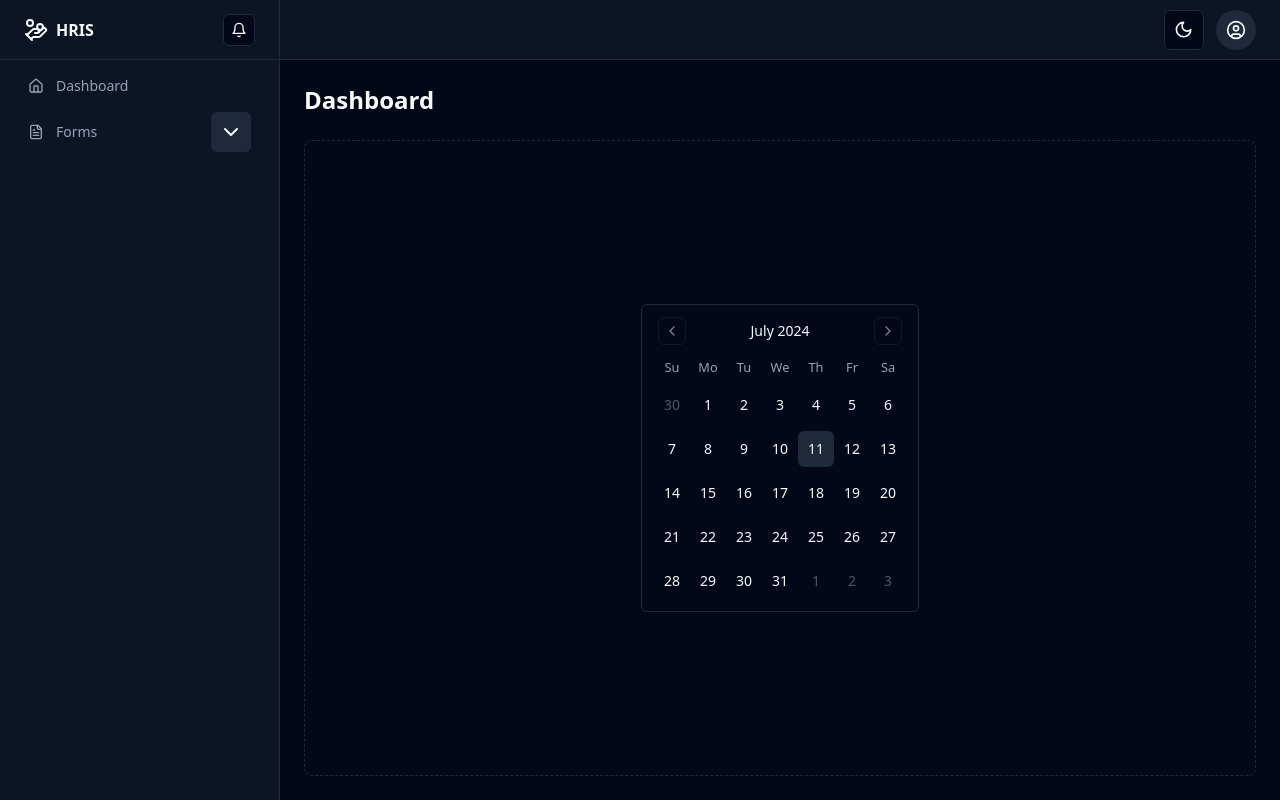
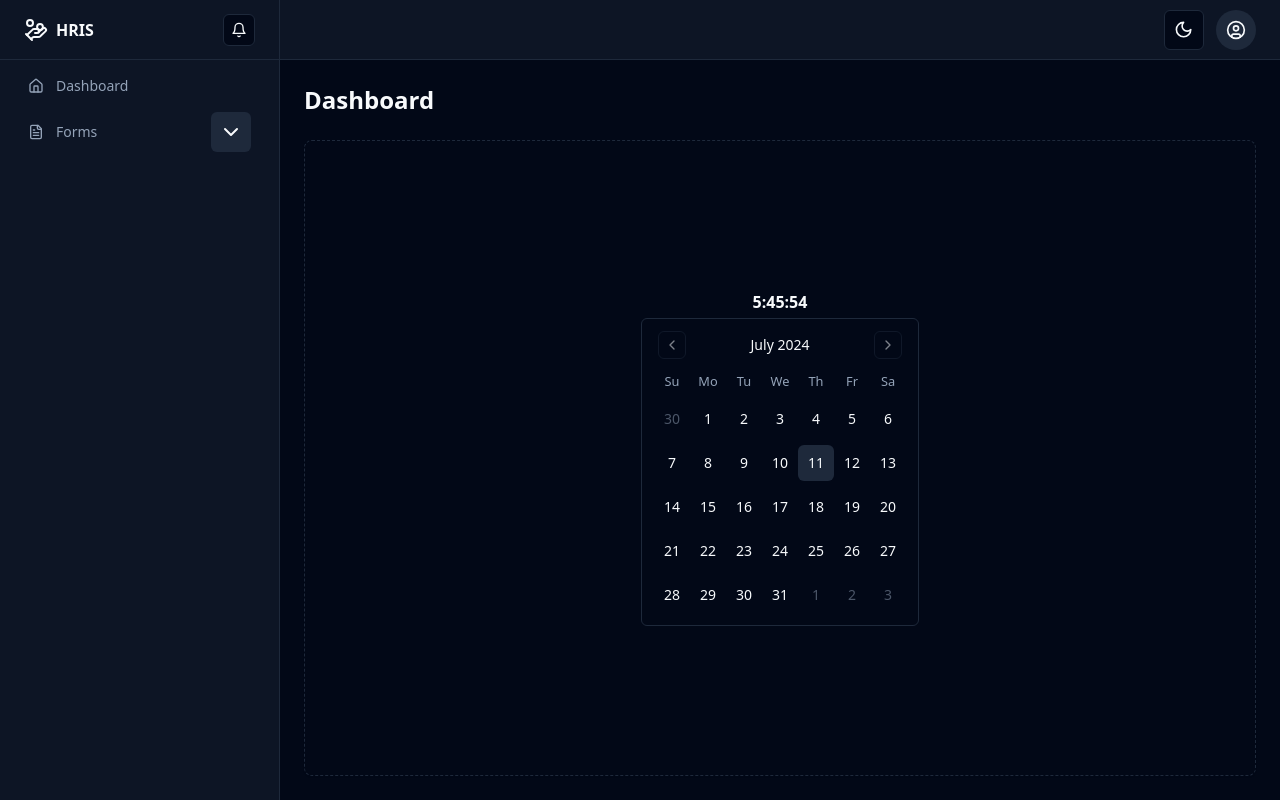
Before and after one commit to ErvinBanate/HRIS-frontend-, a React (Vite) app: page / in a window 1280 px wide. Built offline with nearby package versions, Linux system fonts and the light colour scheme.

Commit message:
added time

```diff
--- a/src/App.tsx
+++ b/src/App.tsx
@@ -5,8 +5,7 @@ function App() {
 
   return (
     <ThemeProvider defaultTheme="dark" storageKey="vite-ui-theme">
-    <UserDash/>
-
+      <UserDash/>
     </ThemeProvider>
   )
 }
--- a/src/UserDash.tsx
+++ b/src/UserDash.tsx
@@ -19,6 +19,7 @@ import {
 import { Sheet, SheetContent, SheetTrigger } from "./components/ui/sheet"
 import { Calendar } from "./components/ui/calendar"
 import { ModeToggle } from "./components/mode-toggle"
+import { Time } from "./components/ui/time"
 
 
 const UserDash = () => {
@@ -162,6 +163,7 @@ const UserDash = () => {
             className="flex flex-1 items-center justify-center rounded-lg border border-dashed shadow-sm" x-chunk="dashboard-02-chunk-1"
           >
             <div className="flex flex-col items-center gap-1 text-center">
+              <Time/>
               <Calendar
               mode="single"
               className="rounded-md border"
--- a/src/components/ui/dropdown-menu.tsx
+++ b/src/components/ui/dropdown-menu.tsx
@@ -2,7 +2,7 @@ import * as React from "react"
 import * as DropdownMenuPrimitive from "@radix-ui/react-dropdown-menu"
 import { Check, ChevronRight, Circle } from "lucide-react"
 
-import { cn } from "@/lib/utils"
+import { cn } from "../../lib/utils"
 
 const DropdownMenu = DropdownMenuPrimitive.Root
 
--- a/src/components/ui/sheet.tsx
+++ b/src/components/ui/sheet.tsx
@@ -3,7 +3,7 @@ import * as SheetPrimitive from "@radix-ui/react-dialog"
 import { cva, type VariantProps } from "class-variance-authority"
 import { X } from "lucide-react"
 
-import { cn } from "@/lib/utils"
+import { cn } from "../../lib/utils"
 
 const Sheet = SheetPrimitive.Root
 
--- /dev/null
+++ b/src/components/ui/time.tsx
@@ -0,0 +1,26 @@
+import React, { useState, useEffect } from 'react';
+
+const Time: React.FC = () => {
+  const [showTime, setShowTime] = useState<string>("");
+
+    useEffect(() => {
+        const updateTime = () => {
+            const date = new Date();
+            const timeString = date.getHours()
+                + ':' + date.getMinutes()
+                + ":" + date.getSeconds();
+            setShowTime(timeString);
+        };
+
+        updateTime();
+        const intervalId = setInterval(updateTime, 1000);
+        return () => clearInterval(intervalId);
+    }, []);
+  return (
+    <div className="font-bold">
+        {showTime}
+    </div>
+  )
+}
+
+export { Time }
```
